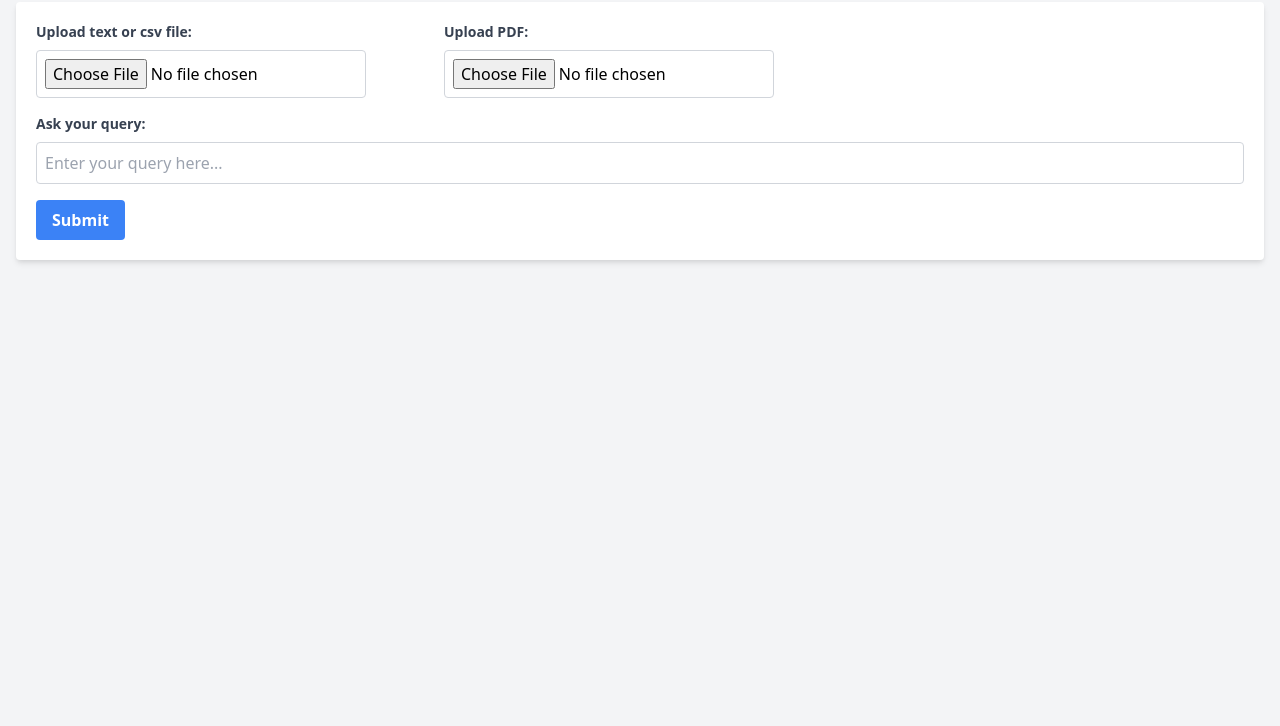
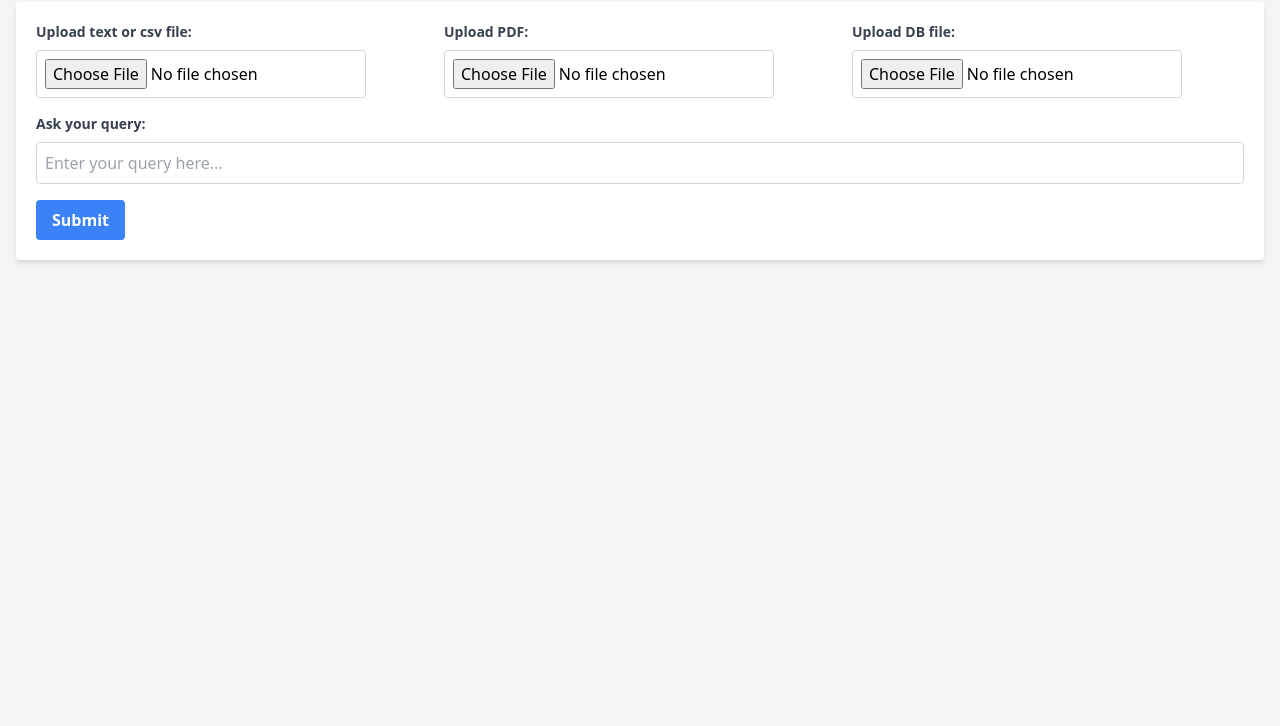
Before and after one commit to Veeeetzzzz/langchain-document-query, a plain HTML site: page templates/index.html in a window 1280 px wide. Shown: the part 74-800 px from the top of the page. Drawn offline with nearby package versions, Linux system fonts and the light colour scheme.

Commit message:
Update index.html
Placeholder to specify path to .DB files

```diff
--- a/templates/index.html
+++ b/templates/index.html
@@ -22,6 +22,10 @@
                         <label class="block text-gray-700 text-sm font-bold mb-2" for="upload-pdf">Upload PDF:</label>
                         <input class="border border-gray-300 p-2 rounded" type="file" id="upload-pdf" name="upload-pdf" accept=".pdf">
                     </div>
+					 <div>
+                        <label class="block text-gray-700 text-sm font-bold mb-2" for="upload-db">Upload DB file:</label>
+                        <input class="border border-gray-300 p-2 rounded" type="file" id="upload-db" name="upload-db" accept=".db">
+                    </div>
                 </div>
                 <div class="mb-4 mt-4">
                     <label class="block text-gray-700 text-sm font-bold mb-2" for="query">Ask your query:</label>
@@ -45,7 +49,7 @@ $("#query-form").on("submit", function (event) {
     var query = $("#query").val().trim();
 
     if (!formData.get("content") && !formData.get("upload-pdf") || !query) {
-        alert("Please upload a text, csv or pdf file and provide a query.");
+        alert("Please upload a text, csv, pdf or .DB file and ask a question.");
         return;
     }
 
```
